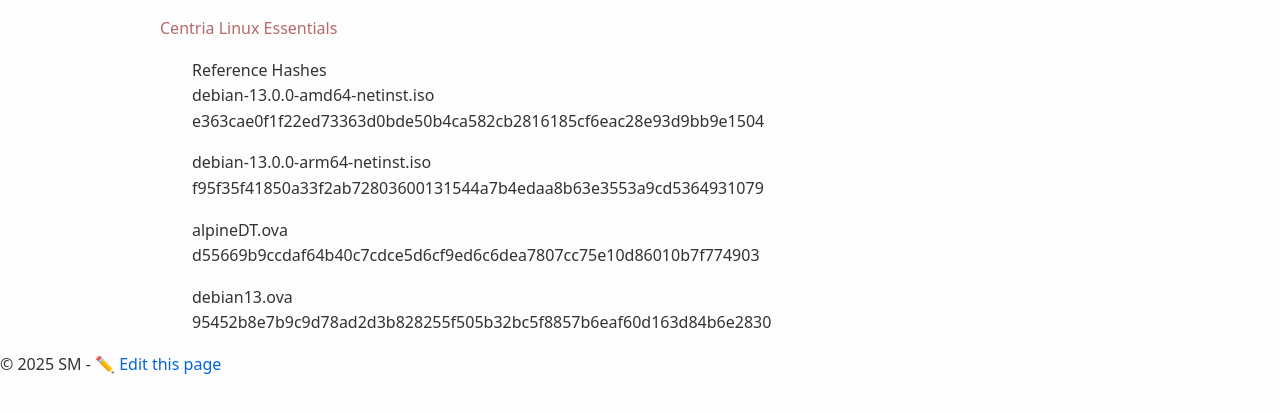
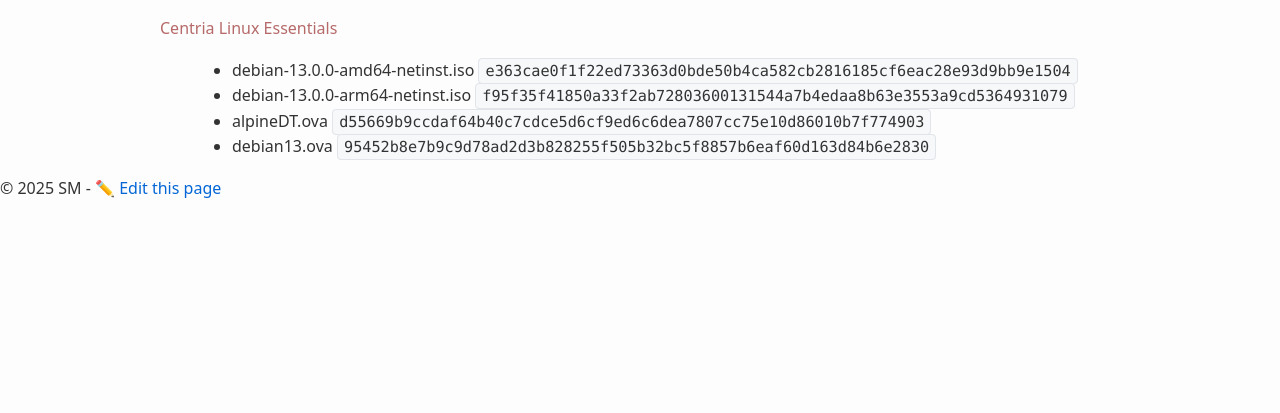
Before and after one commit to averkoc/lx, a Jekyll site: the page built from docs/hashes.md, in a window 1280 px wide. Shown: the top 413 px of the page. Built offline with Jekyll 4.4.1, drawn with Linux system fonts in a browser that asks for light colours; our own code applies the rules of GitHub Pages for plain Markdown files.

Commit message:
Update hashes.md

```diff
--- a/docs/hashes.md
+++ b/docs/hashes.md
@@ -1,12 +1,4 @@
-Reference Hashes
-debian-13.0.0-amd64-netinst.iso
-e363cae0f1f22ed73363d0bde50b4ca582cb2816185cf6eac28e93d9bb9e1504
-
-debian-13.0.0-arm64-netinst.iso
-f95f35f41850a33f2ab72803600131544a7b4edaa8b63e3553a9cd5364931079
-
-alpineDT.ova
-d55669b9ccdaf64b40c7cdce5d6cf9ed6c6dea7807cc75e10d86010b7f774903
-
-debian13.ova
-95452b8e7b9c9d78ad2d3b828255f505b32bc5f8857b6eaf60d163d84b6e2830
+- debian-13.0.0-amd64-netinst.iso `e363cae0f1f22ed73363d0bde50b4ca582cb2816185cf6eac28e93d9bb9e1504`
+- debian-13.0.0-arm64-netinst.iso `f95f35f41850a33f2ab72803600131544a7b4edaa8b63e3553a9cd5364931079`
+- alpineDT.ova `d55669b9ccdaf64b40c7cdce5d6cf9ed6c6dea7807cc75e10d86010b7f774903`
+- debian13.ova `95452b8e7b9c9d78ad2d3b828255f505b32bc5f8857b6eaf60d163d84b6e2830`
```
